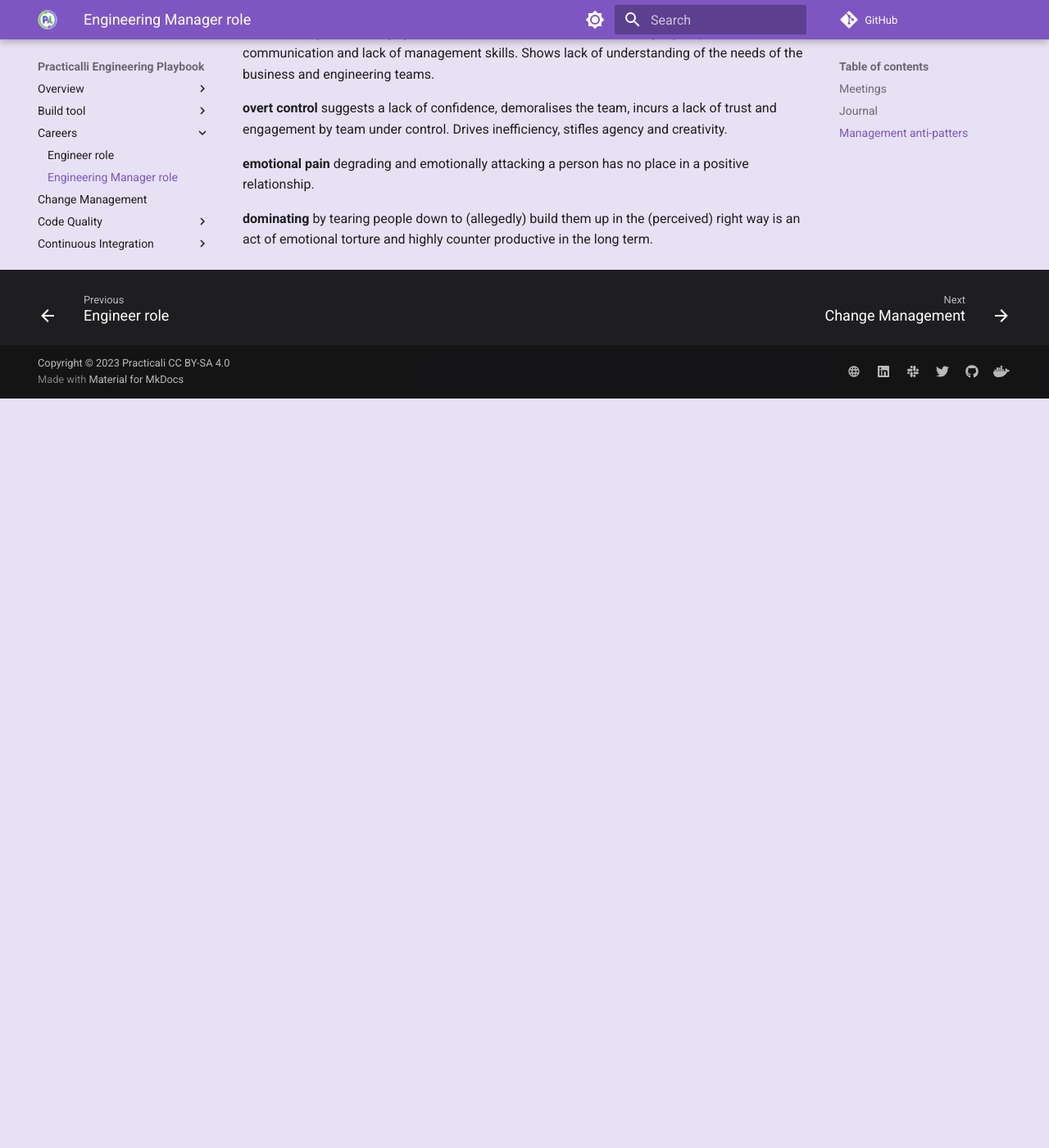
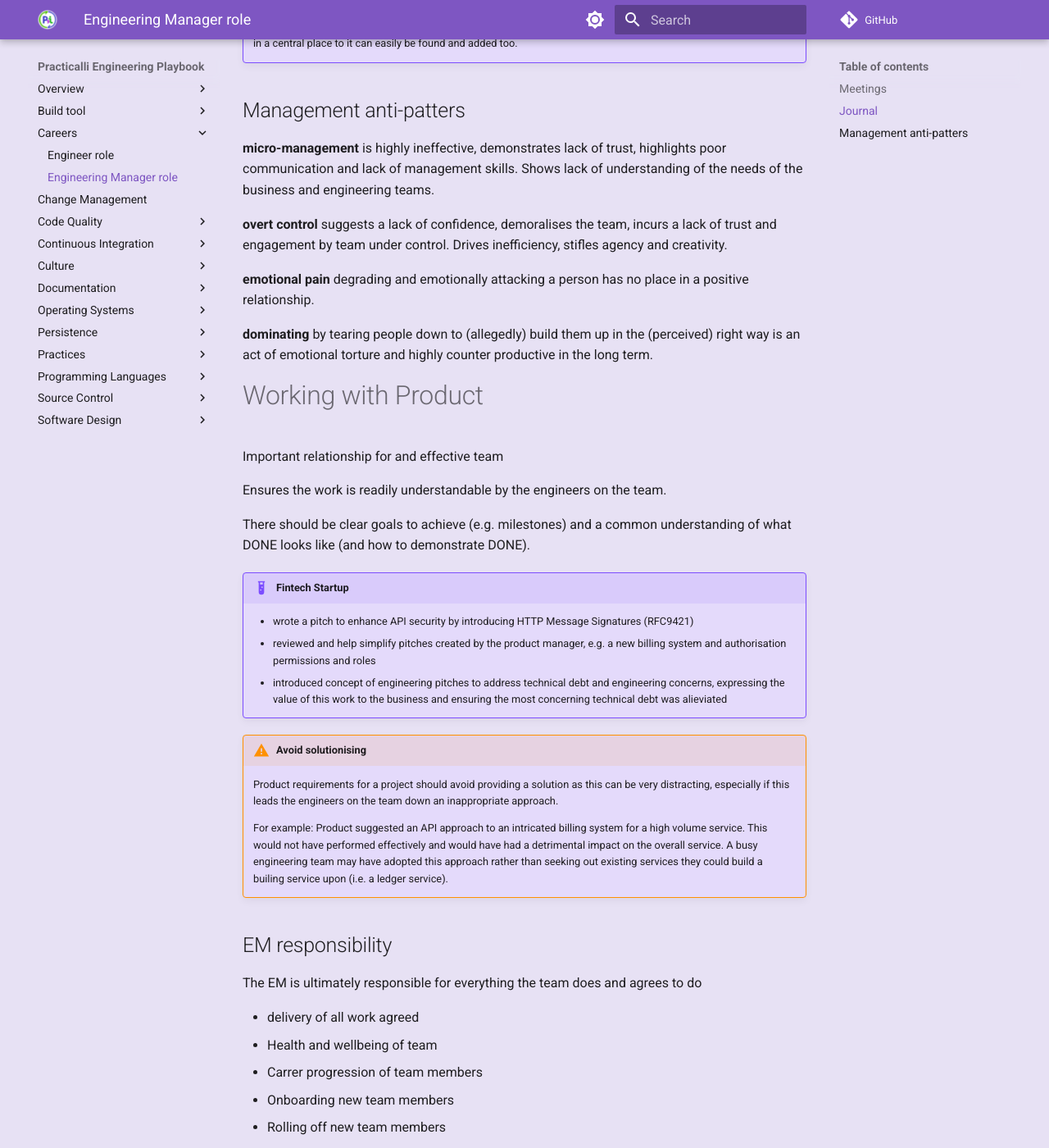
Before and after one commit to practicalli/engineering-playbook, an MkDocs documentation site: the page built from docs/careers/engineering-manager.md, in a window 1280 px wide and 1400 px high, scrolled down 1349 px. Shown: the whole window at 82% size. Built offline with MkDocs 1.6.1 and Material for MkDocs 9.7.7, drawn with Linux system fonts in a browser that asks for light colours; emoji names are drawn with the system emoji font; plug-ins that fetch from the network failed and are left out; comment, search, counter and statistics services are not loaded; before the commit the page ends 1835 px from its top, so only the background shows below that; some of the changed text lies outside the part shown.

Commit message:
career: draft of engineering manager role

```diff
--- a/docs/careers/engineering-manager.md
+++ b/docs/careers/engineering-manager.md
@@ -1,4 +1,6 @@
 # Engineering Manager role
+
+!!! WARNING "Work in progress"
 
 Management roles are there to balance the needs of the organisation with the engineering teams ability to deliver
 
@@ -30,7 +32,10 @@
 
 Use the knowledge sharing tool for the organisation, e.g. [Atlassian Confluence](https://www.atlassian.com/software/confluence){target=_blank}, [:globe_with_meridians: Notion](https://www.notion.so/){target=_blank}, [:globe_with_meridians: Tettra](https://tettra.com/){target=_blank}, etc.
 
-> TODO: example jornal, e.g. from Billie & 100 days of code
+
+!!! EXAMPLE "Example Journals"
+    [Practicalli personal journal](https://practical.li/journal/) is a purposely unstructured journal to capture important but ad-hock information quickly, in a central place to it can easily be found and added too.
+
 
 ## Management anti-patters
 
@@ -41,3 +46,93 @@
 **emotional pain** degrading and emotionally attacking a person has no place in a positive relationship.
 
 **dominating** by tearing people down to (allegedly) build them up in the (perceived) right way is an act of emotional torture and highly counter productive in the long term.
+
+
+# Working with Product
+
+Important relationship for and effective team
+
+Ensures the work is readily understandable by the engineers on the team.
+
+There should be clear goals to achieve (e.g. milestones) and a common understanding of what DONE looks like (and how to demonstrate DONE).
+
+!!! EXAMPLE "Fintech Startup"
+    - wrote a pitch to enhance API security by introducing HTTP Message Signatures (RFC9421)
+    - reviewed and help simplify pitches created by the product manager, e.g. a new billing system and authorisation permissions and roles
+    - introduced concept of engineering pitches to address technical debt and engineering concerns, expressing the value of this work to the business and ensuring the most concerning technical debt was alieviated
+
+
+!!! WARNING "Avoid solutionising"
+    Product requirements for a project should avoid providing a solution as this can be very distracting, especially if this leads the engineers on the team down an inappropriate approach.
+
+    For example: Product suggested an API approach to an intricated billing system for a high volume service.  This would not have performed effectively and would have had a detrimental impact on the overall service.  A busy engineering team may have adopted this approach rather than seeking out existing services they could build a builing service upon (i.e. a ledger service).
+
+
+## EM responsibility
+
+The EM is ultimately responsible for everything the team does and agrees to do
+
+- delivery of all work agreed
+- Health and wellbeing of team
+- Carrer progression of team members
+- Onboarding new team members
+- Rolling off new team members
+- Overall quality of the platform
+- Overall schedule of the team and meetings they attend
+
+## product Manager
+The PM for the team is ultimately responsible for providing clear guidance on business features required by Griffin customers.
+
+- The Product owner should be aware of the respective value of any work proposed and any time frame in which this value is constrained by.
+- Why is it valuable
+- When is it valuable
+- How is it valuable compared to other business features
+
+## Work focus & cadence
+
+Short term cycle
+- 4 weeks product driven work
+- 2 weeks engineering driven work
+- Introduce goal keeper concept (based on need - initially engineering managers sole responsibility)
+
+## Planning view
+
+- 3 month high level goals
+- 1 month plan overview
+- 1 week detailed work
+
+Priorities for product driven and engineering driven work agreed at start of week.
+
+- Work broken down to small pieces, 1 day to 1 week.
+- Epics used to orchestrate larger pieces
+
+
+
+
+
+## Cycling analogy
+
+### Onboarding
+
+Create the basic engineering environment
+- Getting a bike and making it ready for a ride
+- Wearing the right clothes for the weather
+- Food and snacks for the journey
+
+### Starting as Engineer Manager
+
+(analogy breaks down a bit)
+
+- I have an idea of the destination, but not an exact route
+- Discover several hills to climb (at the same time)
+- Understanding organisation principles, practices and tools
+- Understanding the team
+- Understanding platform & products
+- Understanding the needs of the business
+- Identify where I can add value without detracting from delivery
+
+### Reaching the destination
+
+- Delivered what the business currently needs
+- Climbing up each hill to be able to add value
+- Identifying Where next?
```
